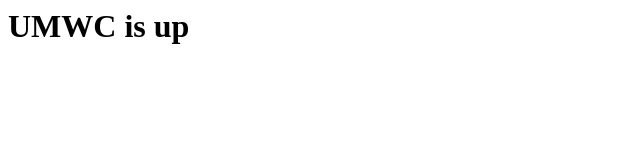
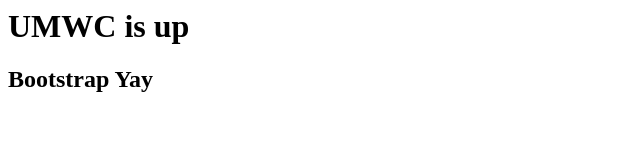
Before and after one commit to dumbooz4u/umwc, a plain HTML site: page index.html in a window 1280 px wide. Shown: the whole page, without its empty margins (0-640 px from the left). Drawn offline with Linux system fonts and the light colour scheme.

Commit message:
Update index.html

```diff
--- a/index.html
+++ b/index.html
@@ -1 +1,2 @@
 <h1>UMWC is up</h1>
+<h2>Bootstrap Yay</h2>
```
